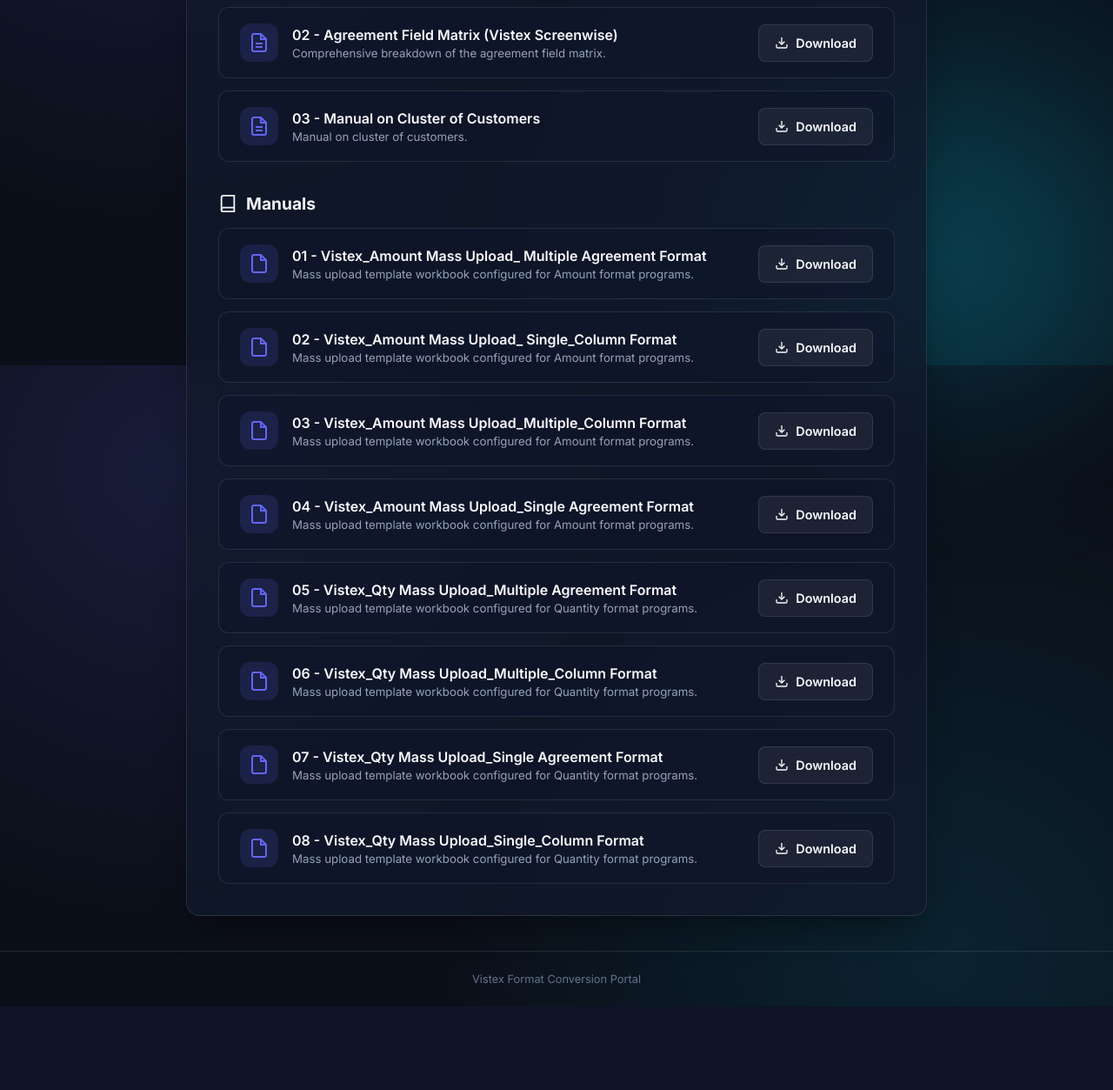
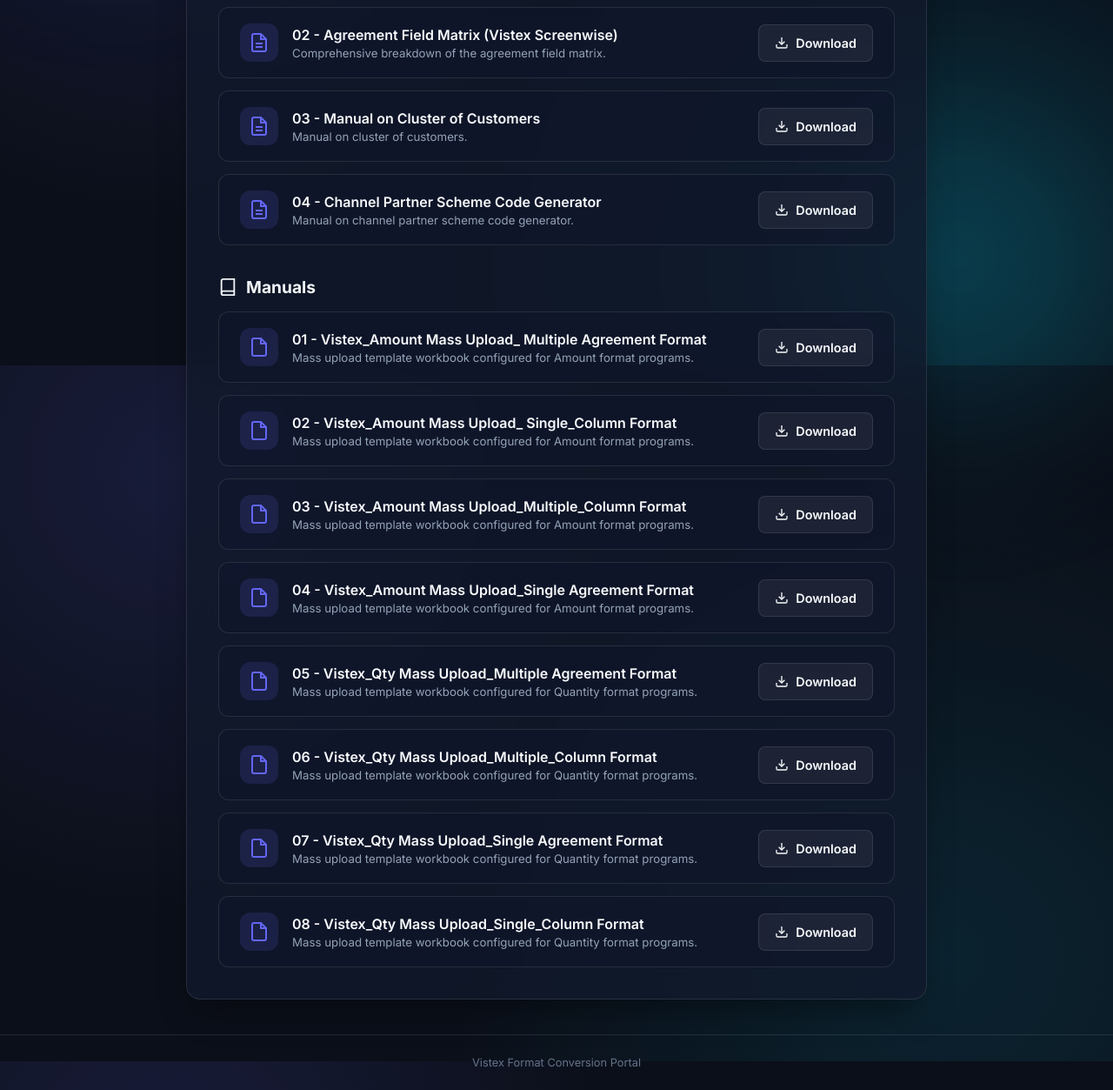
Before and after one commit to UrveshVernekar/vistex-conversion-app, a FastAPI app: template templates/manuals.html in a window 1280 px wide. Shown: the part 380-1633 px from the top of the page at 87% size. Before the commit the page ends 1537 px from the top, so only its background shows below. Run offline with FastAPI, Linux system fonts and the light colour scheme; the template is opened without the code that fills it, so the values that code supplies are empty.

Commit message:
Add Channel Partner Scheme Code Generator help file

```diff
--- a/templates/manuals.html
+++ b/templates/manuals.html
@@ -142,6 +142,32 @@
               </div>
             </div>
             <a href="/api/manuals/download/03 - Manual on Cluster of Customers.xlsx" class="btn-file-download" download>
+              <svg width="16" height="16" viewBox="0 0 24 24" fill="none" stroke="currentColor" stroke-width="2">
+                <path d="M21 15v4a2 2 0 0 1-2 2H5a2 2 0 0 1-2-2v-4"></path>
+                <polyline points="7 10 12 15 17 10"></polyline>
+                <line x1="12" y1="15" x2="12" y2="3"></line>
+              </svg>
+              <span>Download</span>
+            </a>
+          </div>
+
+          <div class="manual-item-card">
+            <div class="manual-item-info">
+              <div class="manual-icon">
+                <svg width="24" height="24" viewBox="0 0 24 24" fill="none" stroke="currentColor" stroke-width="2">
+                  <path d="M14 2H6a2 2 0 0 0-2 2v16a2 2 0 0 0 2 2h12a2 2 0 0 0 2-2V8z"></path>
+                  <polyline points="14 2 14 8 20 8"></polyline>
+                  <line x1="16" y1="13" x2="8" y2="13"></line>
+                  <line x1="16" y1="17" x2="8" y2="17"></line>
+                </svg>
+              </div>
+              <div class="manual-details">
+                <h3>04 - Channel Partner Scheme Code Generator</h3>
+                <p>Manual on channel partner scheme code generator.</p>
+              </div>
+            </div>
+            <a href="/api/manuals/download/04 - Channel Partner Scheme Code Generator.xlsx" class="btn-file-download"
+              download>
               <svg width="16" height="16" viewBox="0 0 24 24" fill="none" stroke="currentColor" stroke-width="2">
                 <path d="M21 15v4a2 2 0 0 1-2 2H5a2 2 0 0 1-2-2v-4"></path>
                 <polyline points="7 10 12 15 17 10"></polyline>
```
Also changed, not shown: 1 other file.
